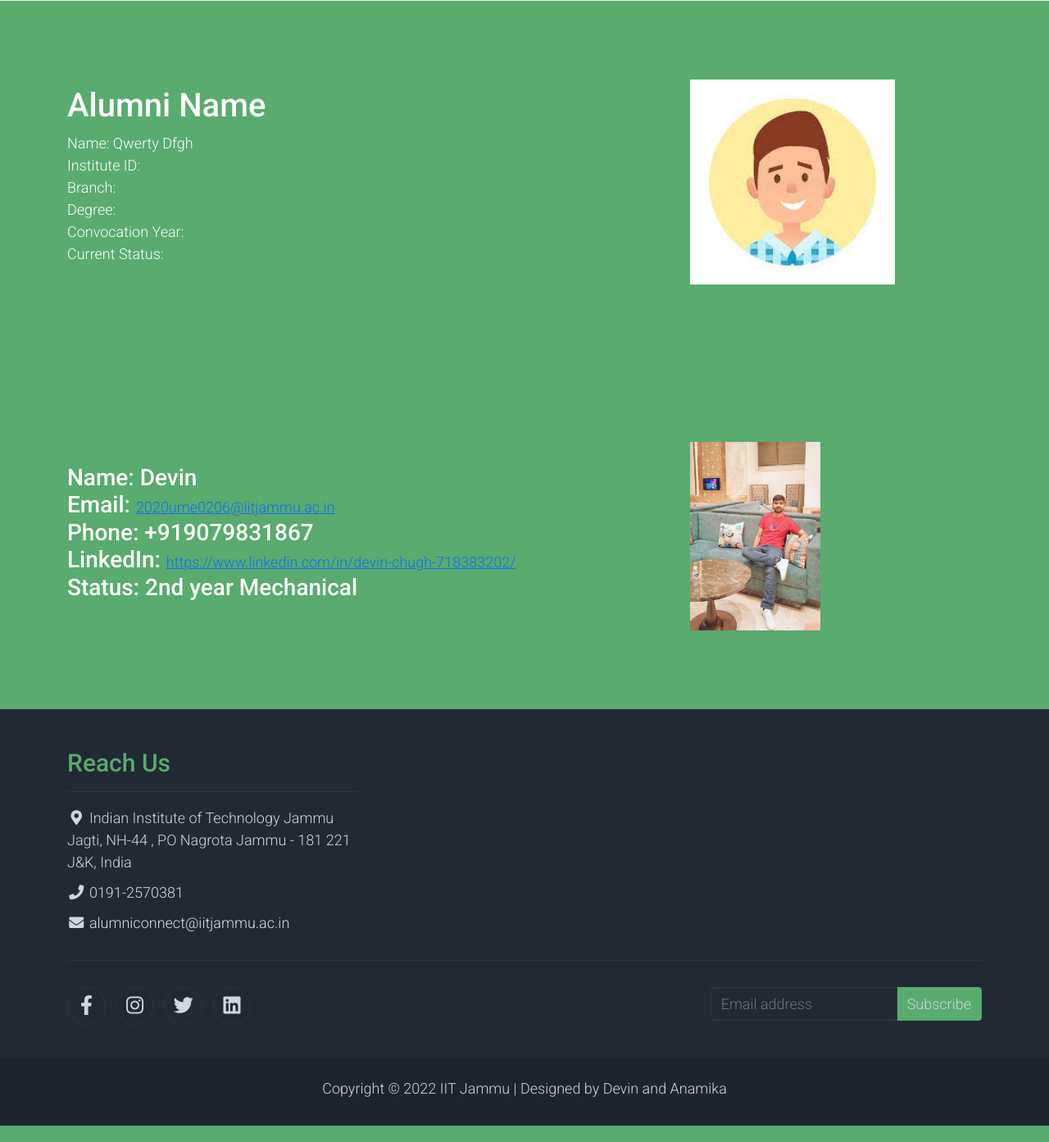
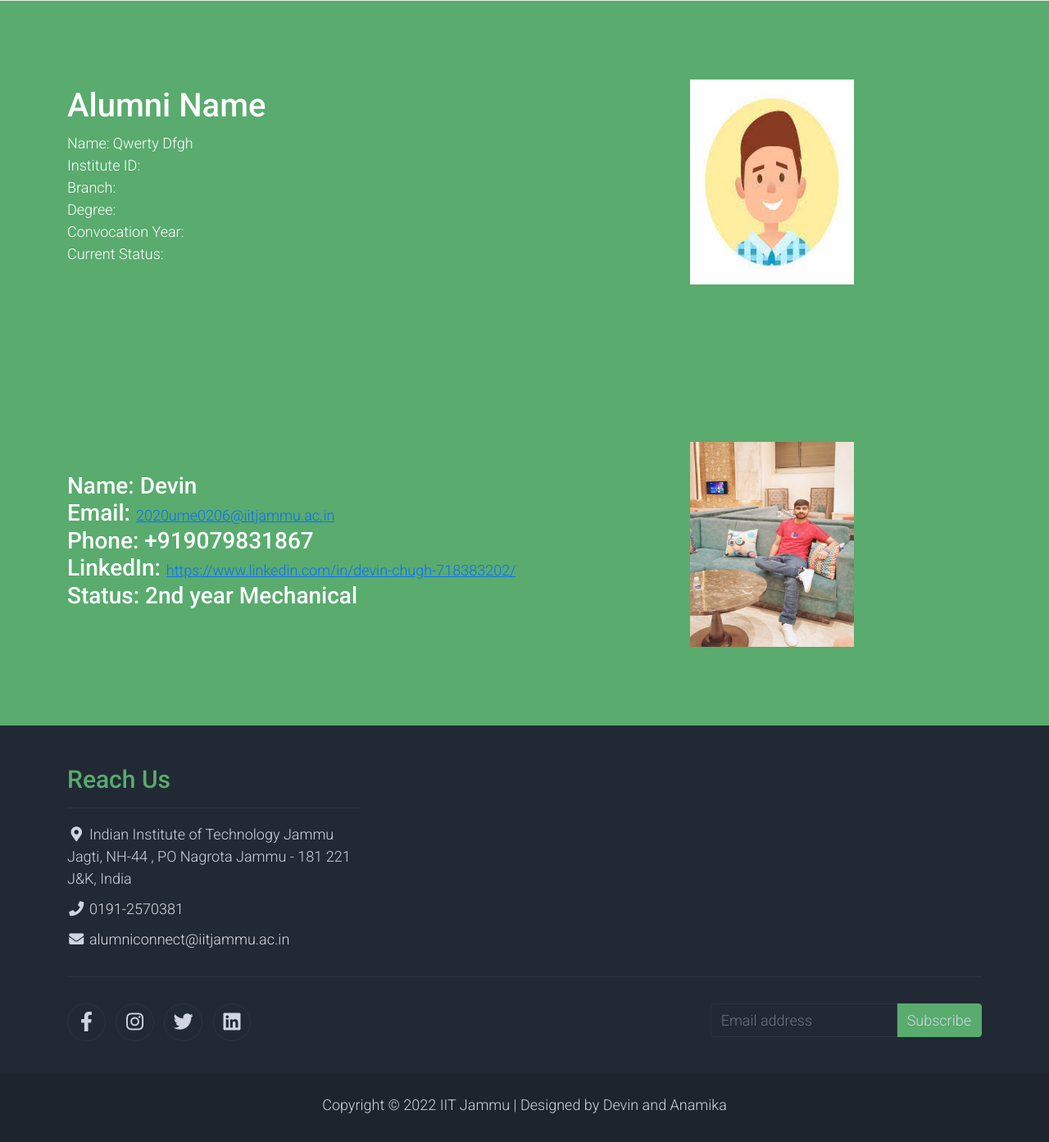
Before and after one commit to devinchugh/Alumni-Portal, a Flask app: page / in a window 1280 px wide. Shown: the part 571-1964 px from the top of the page at 82% size. Run offline with Flask 2, Linux system fonts and the light colour scheme; a user stored in the database is signed in; data comes from the database, SQL or seed files in the repository; some libraries are stand-ins or nearby versions.

Commit message:
Changed about

```diff
--- a/templates/index.html
+++ b/templates/index.html
@@ -171,7 +171,7 @@
                     </p>
                 </div>
                 <div class="col-md-4">
-                    <img src="{{ url_for('static', filename='home_assets/img/profilepic.jpg')}}" style="width: 250px;height: 250px;" alt="Alumni Pic">
+                    <img src="{{ url_for('static', filename='home_assets/img/profilepic.jpg')}}" style="width: 200px;height: 250px;" alt="Alumni Pic">
                 </div>
             </div>
         </div>
@@ -191,7 +191,7 @@
                 </div>
                 <div class="col-md-4">
                     {% for alumni in data %}
-										<img src="{{url_for('static', filename='home_assets/img/' + alumni.profile_pic)}}" alt="" height="230">
+										<img src="{{url_for('static', filename='home_assets/img/' + alumni.profile_pic)}}" alt="" style="width: 200px;height: 250px;">
 
 
 					{% endfor %}
```
